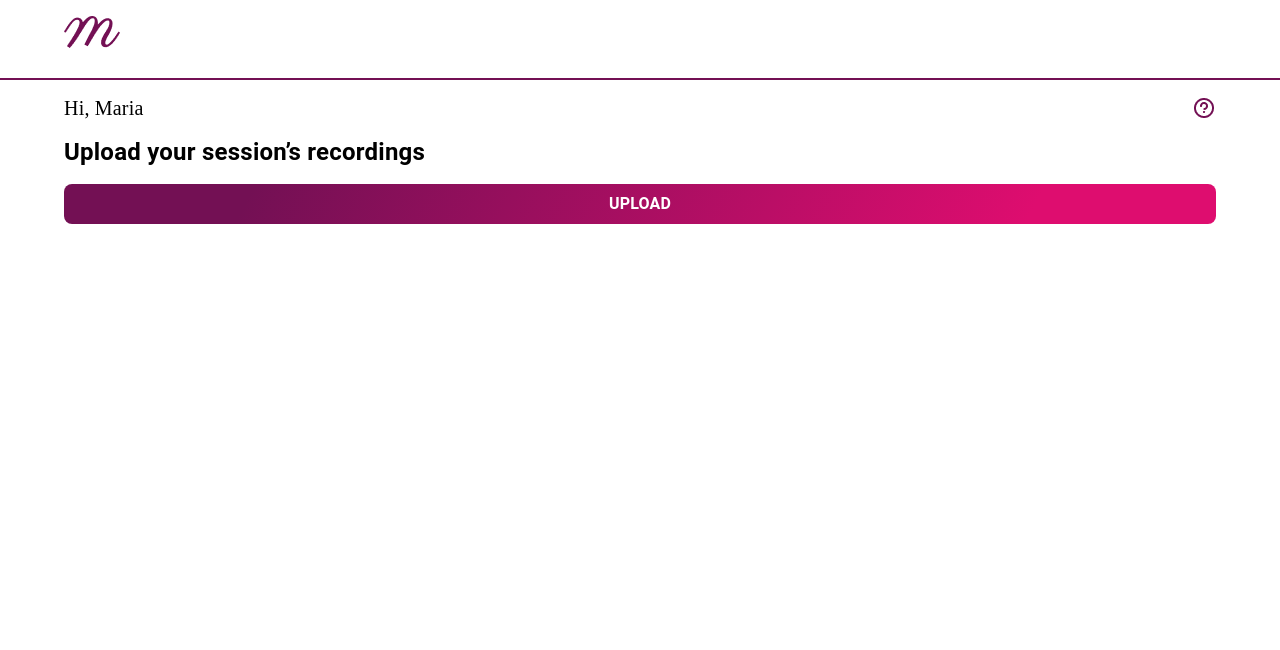
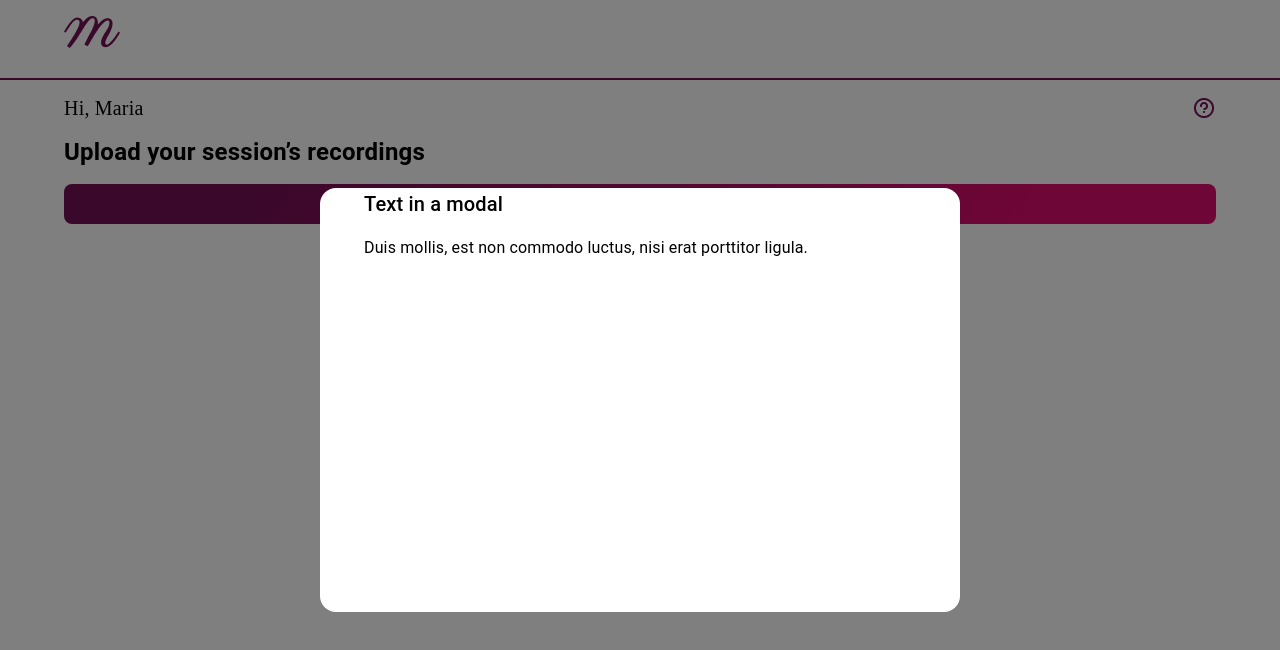
Before and after one commit to BashirSidi/mentalyctask, a React (Create React App) app: page / in a window 1280 px wide. Both pictures are taken after a click on the button "UPLOAD". Shown: the top 650 px of the page. Built offline with nearby package versions, Linux system fonts and the light colour scheme; the HTML template or start-up script is replaced by a standard one.

Commit message:
main page

```diff
--- a/src/App.js
+++ b/src/App.jsx
@@ -1,3 +1,4 @@
+import {useState} from 'react';
 import AppBar from '@mui/material/AppBar';
 import Box from '@mui/material/Box';
 import Toolbar from '@mui/material/Toolbar';
@@ -5,11 +6,20 @@ import Container from '@mui/material/Container';
 import Logo from './assets/logo.png';
 import helpIcon from './assets/help.png';
 import {Button, Typography} from '@mui/material';
+import Upload from './components/Upload';
 
 function App() {
+  const [open, setOpen] = useState(false);
+  const handleOpen = () => setOpen(true);
+  const handleClose = () => setOpen(false);
 
   return (
     <>
+      <Upload
+        open={open}
+        handleClose={handleClose}
+        handleOpen={handleOpen}
+      />
       <AppBar
         position="static"
         variant="outline"
@@ -114,7 +124,7 @@ function App() {
             marginTop: {xs: "52px", md: "16px"},
             background: "linear-gradient(295.67deg, #DE0D6F 16.23%, #731054 83.77%)"
           }}
-          onClick={() => alert("you clicked me")}
+          onClick={handleOpen}
         >
           <Typography
             sx={{
--- /dev/null
+++ b/src/components/Upload.jsx
@@ -0,0 +1,43 @@
+import Box from '@mui/material/Box';
+import Typography from '@mui/material/Typography';
+import Modal from '@mui/material/Modal';
+import {Container} from '@mui/material';
+
+const style = {
+  position: 'absolute',
+  top: '50%',
+  left: '50%',
+  transform: 'translate(-50%, -50%)',
+  width: {xs: "340px", md: "640px"},
+  height: {xs: "240px", md: "424px"},
+  bgcolor: 'background.paper',
+  border: 'none',
+  borderRadius: '16px'
+};
+
+const Upload = ({open, handleClose}) => {
+
+  return (
+    <div>
+      <Modal
+        open={open}
+        onClose={handleClose}
+        aria-labelledby="modal-modal-title"
+        aria-describedby="modal-modal-description"
+      >
+        <Box sx={style}>
+          <Container maxWidth="sm">
+            <Typography id="modal-modal-title" variant="h6" component="h2">
+              Text in a modal
+            </Typography>
+            <Typography id="modal-modal-description" sx={{ mt: 2 }}>
+              Duis mollis, est non commodo luctus, nisi erat porttitor ligula.
+            </Typography>
+          </Container>
+        </Box>
+      </Modal>
+    </div>
+  );
+};
+
+export default Upload;
```
